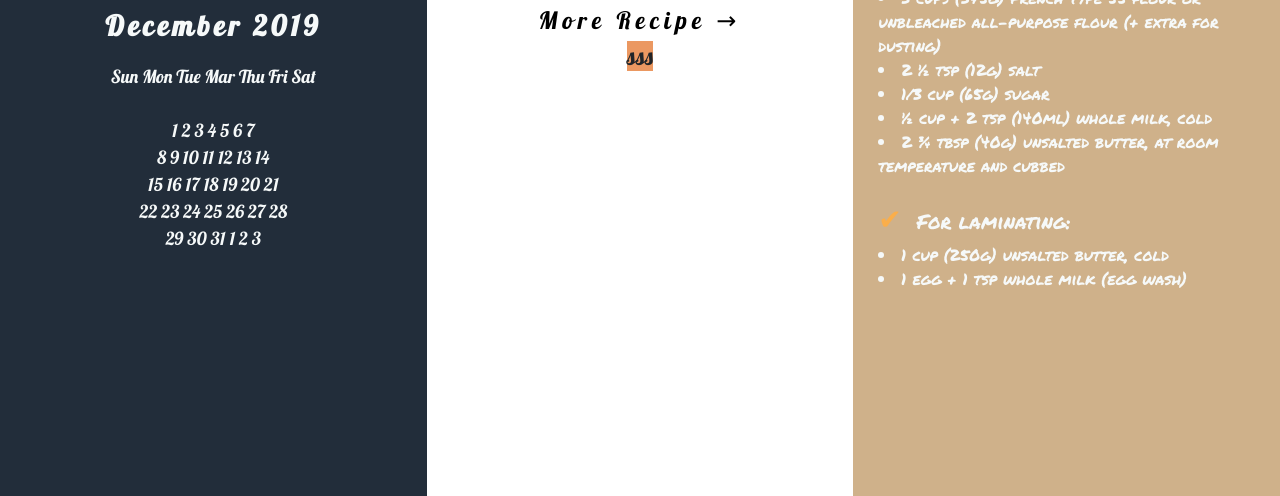
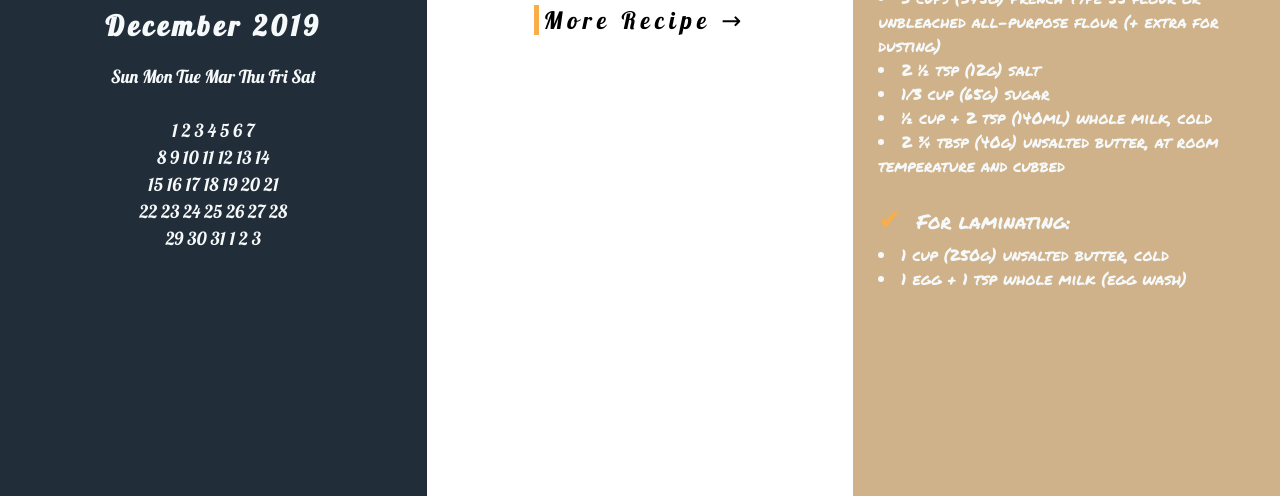
Before and after one commit to a225y/CroissantsToday, a plain HTML site: page index.html in a window 1280 px wide. Shown: the part 304-800 px from the top of the page. Drawn offline with nearby package versions, Linux system fonts and the light colour scheme.

Commit message:
2019/12/9 資料上傳

```diff
--- a/index.html
+++ b/index.html
@@ -111,9 +111,7 @@
                             <i></i>
                         </div> -->
                     <div class="btn">
-                        <a target="blank" href="https://www.pardonyourfrench.com/one-day-classic-french-croissants/"> More Recipe → </a>
-                        <br>
-                        <span class="point">sss</span>
+                        <a class="btn__hover" target="blank" href="https://www.pardonyourfrench.com/one-day-classic-french-croissants/"> More Recipe <span> → </span></a>
                     </div>
                 </div>
             </div>
--- a/layout.css
+++ b/layout.css
@@ -69,16 +69,60 @@ h1 span{
     height: 3px;
     background-color: rgb(235, 152, 97);
 }
+.btn{
+    position: relative;
+    display: inline-block;
+}
 .btn a{
     text-decoration: none;
     letter-spacing: 5px;
     color: #000;
     transition: all ease 0.5s;
 }
-.btn:hover{
-    /* background-color: rgb(235, 152, 97); */
-    /* border-bottom: 3px rgb(235, 152, 97) solid; */
+/* 漸變Ｈover(重點) */
+:root {
+  --mainColor: rgb(250, 174, 74);
 }
+a {
+  background:
+     linear-gradient(
+       to right,
+       var(--mainColor) 0%,
+       var(--mainColor) 5px,
+       transparent 5px
+     );
+    background-repeat: repeat-x;
+    background-size: 100%;
+  color: #000;
+  padding-left: 10px;
+  text-decoration: none;
+}
+
+a:hover {
+  background:
+     linear-gradient(
+       to right,
+       var(--mainColor) 0%,
+       var(--mainColor) 5px,
+       transparent
+     );
+}
+
+
+
+/* 底線位移效果 */
+/* .btn__hover::after{
+        content: '';
+        display: block;
+        width: 0;
+        height: 2px;
+        background-color: rgb(235, 152, 97);
+        transition: width .3s;
+}
+.btn__hover:hover::after{
+    width: 100%;
+    transition: width .3s;
+} */
 
 
 /* three */
```
